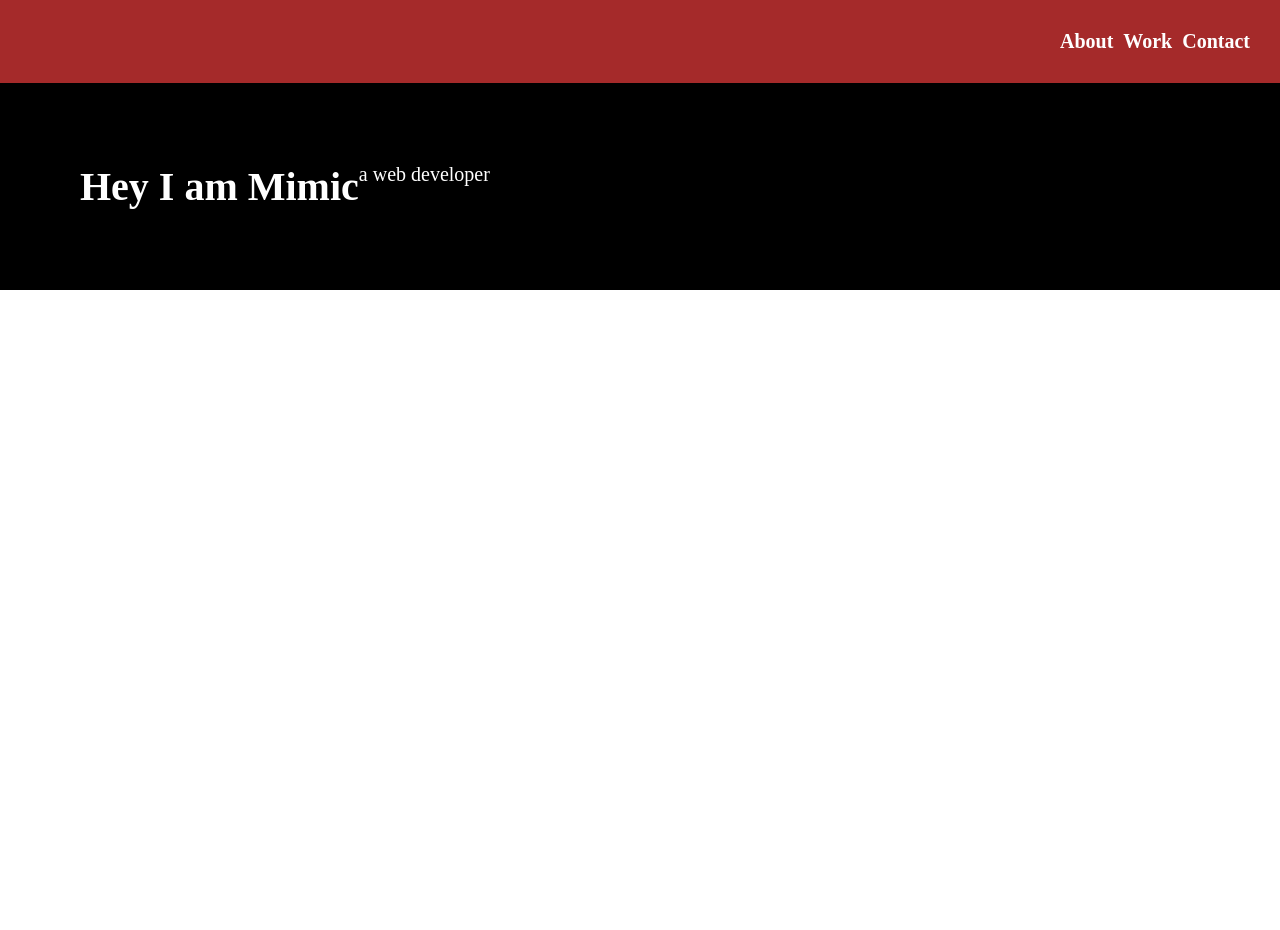
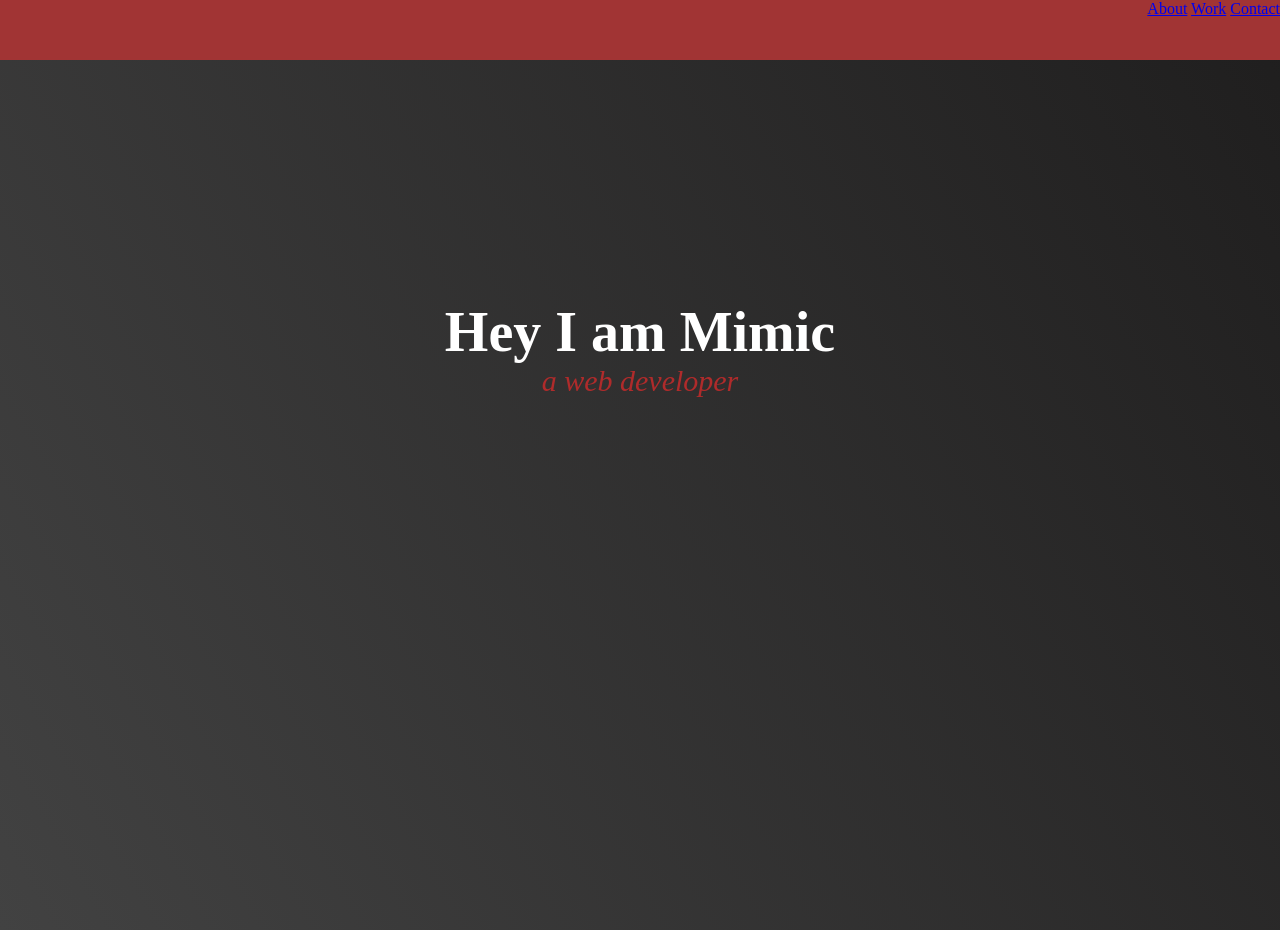
Before and after one commit to Gloria192/portfolio, a plain HTML site: page index.html in a window 1280 px wide. Before the commit the page ends 800 px from the top, so only its background shows below. Drawn offline with Linux system fonts and the light colour scheme.

Commit message:
welcome section

```diff
--- a/index.html
+++ b/index.html
@@ -9,13 +9,17 @@
     <!-- <script src='main.js'></script> -->
 </head>
 <body>
-    <header>
-        <a >About</a>
-        <a >Work</a>
-        <a >Contact</a>
-    </header>
-   <div id="heroe">
-    <h1>Hey I am Mimic</h1>
-    <span>a web developer</span>
-   </div>
+    <main>
+        <nav id="nav-bar">
+            <ul>
+                <a class="nav-link" href="#welcome-section">About</a>
+                <a class="nav-link" href="#projects">Work</a>
+                <a class="nav-link" href="#footer">Contact</a>
+            </ul>
+        </nav>
+        <section id="welcome-section">
+            <h1 class="name">Hey I am Mimic</h1>
+            <p class="name-quote">a web developer</p>
+          </section>
+          </main>
     </html>
--- a/style.css
+++ b/style.css
@@ -3,27 +3,31 @@
     padding: 0;
     box-sizing: border-box;
 }
-header{
+#nav-bar{
     /* border: 1px solid green; */
-    background-color: brown;
-    display: flex;
-    justify-content:right;
-    align-items:center;
-    padding: 30px;
+    background-color: rgb(161, 52, 52);
+    height:60px;
+    position:fixed;
+    float:top;
+    width:100%;
+    text-align: right;
     color: white;
-    cursor: pointer;
-    font-size: 20px;
-    font-family: 'Times New Roman', Times, serif;
-    gap: 10px;
-    font-weight: 900;
 }
-#heroe{
-    background-color: black;
-    padding: 80px;
-    font-size: 20px;
-    font-weight: 500;
-    color: white;
-    display: flex;
-    justify-content:left
-font center:baseline
+#welcome-section{
+    background:repeating-linear-gradient(60deg,rgb(66, 66, 66),rgb(31, 30, 30));
+    width:100%;
+    height:930px;
+
 }
+h1{
+    text-align:center;
+    padding-top:300px;
+    font-size: 56px;
+    color:white;
+}
+.name-quote{
+    text-align:center;
+    font-size:30px;
+    color:rgb(175, 43, 43);
+    font-style:italic;
+}
```
